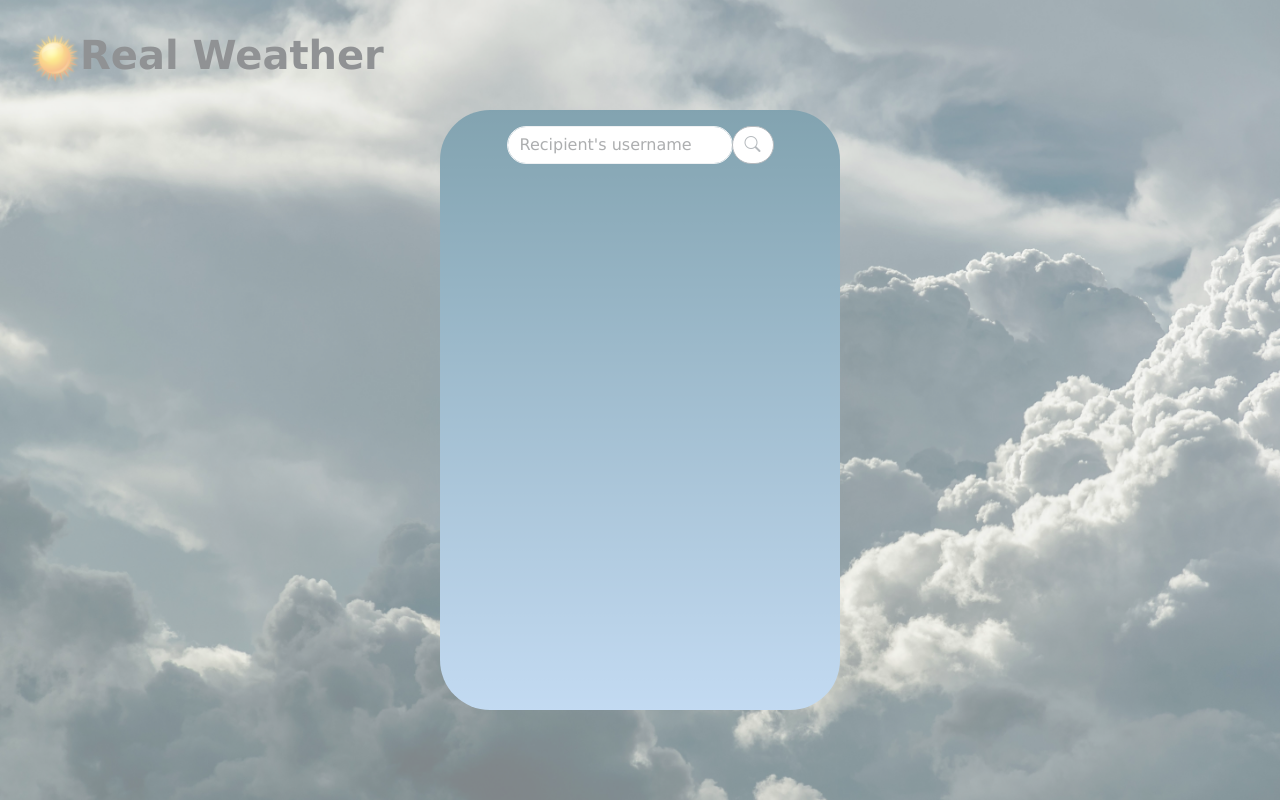
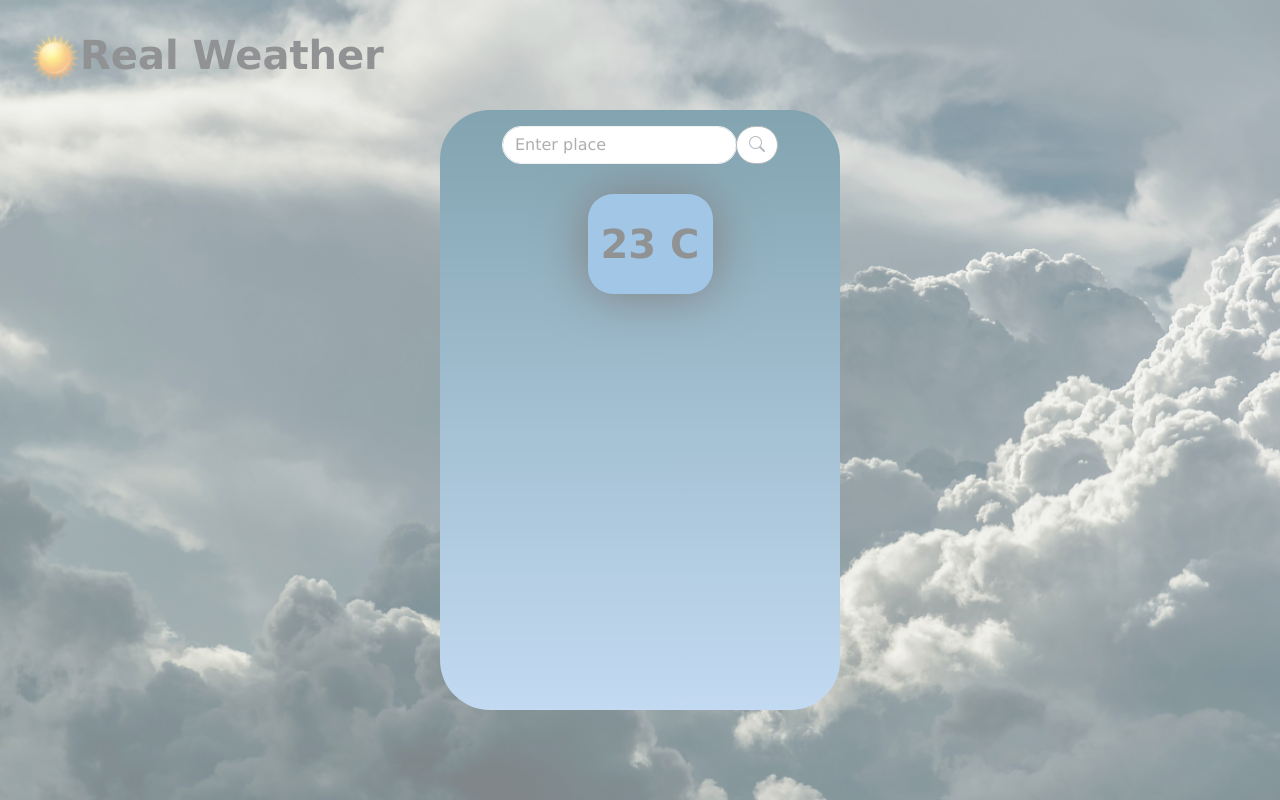
Before and after one commit to Dinuk1994/weather-app, a React (Vite) app: page / in a window 1280 px wide. Built offline with nearby package versions, Linux system fonts and the light colour scheme.

Commit message:
Adding action to button

```diff
--- a/src/Contents/Detail.css
+++ b/src/Contents/Detail.css
@@ -7,7 +7,6 @@ body {
 }
 
 .detail {
-    display: flex;
     background: linear-gradient(to bottom, hsl(197, 90%, 20%), #86b5e4);
     margin-top: 25px;
     width: 400px;
@@ -25,21 +24,25 @@ body {
 
 
 .text{
-    width: 50%;
-    height:30px;
-    font-size: small;
-    padding: 6px 6px;
-    border: 1px solid black;
-    border-radius: 10px;
-    margin-top: 25px;
-    padding-left: 30px;
+    display: flex;
+    width: 125px;
+    height:100px;
+    font-size: 40px;
+    background-color: rgb(66, 140, 205);
+    box-shadow: 50px;
+    border-radius: 25px;
+    margin-top: 30px;
+    margin-left: 20px;
+    justify-content: center;
+    justify-items: center;
+    align-items: center;
+    box-shadow: 0px 0px 50px rgba(0, 0, 0, 1);
+
 }
 
 
 .search{
-    background: #ffffff;
-    height: 15px ;
-    margin-top: 25px !important;
-    margin-left: 5px !important;
-    margin-right: 5px !important;
+    display: flex;
+   justify-content: center;
+   justify-items: center;
 }
--- a/src/Contents/Detail.tsx
+++ b/src/Contents/Detail.tsx
@@ -10,20 +10,30 @@ const Detail = () => {
     AOS.init({ once: true });
   }, []);
 
+const handleSubmit = () =>{
+  alert("Hello")
+}
+
+
   return (
     <div>
-      <div className='container' data-aos="zoom-in-down">
-        <label className='detail' htmlFor="">
-          <div className="input-container">
-            <div>
-              <div className="input-group mt-3">
-                <input type="text" className="form-control rounded-5" placeholder="Recipient's username" aria-label="Recipient's username" aria-describedby="button-addon2"/>
-                  <button className="btn btn-outline-secondary bg-white rounded-5 " type="button" id="button-addon2"><i className="bi bi-search"></i></button>
+      <form onSubmit={handleSubmit}>
+        <div className='container' data-aos="zoom-in-down">
+          <label className='detail' htmlFor="">
+            <div className="container col-9">
+              <div className="input-group mt-3 ">
+                <input type="text" className="form-control rounded-5" placeholder="Enter place" aria-label="Enter place" aria-describedby="button-addon2" />
+                <button className="btn btn-outline-secondary bg-white rounded-5 " type="submit" id="button-addon2"><i className="bi bi-search"></i></button>
               </div>
             </div>
-          </div>
-        </label>
-      </div>
+
+            <div>
+              <label htmlFor="" className='text'>23 C</label>
+
+            </div>
+          </label>
+        </div>
+      </form>
     </div>
   );
 };
```
